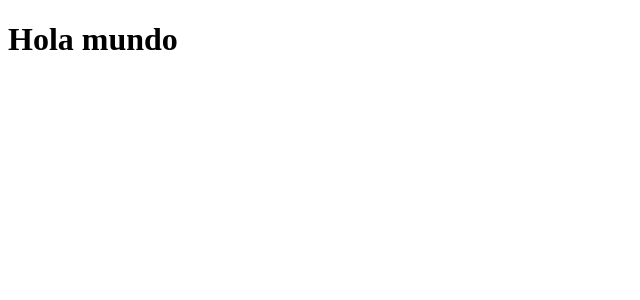
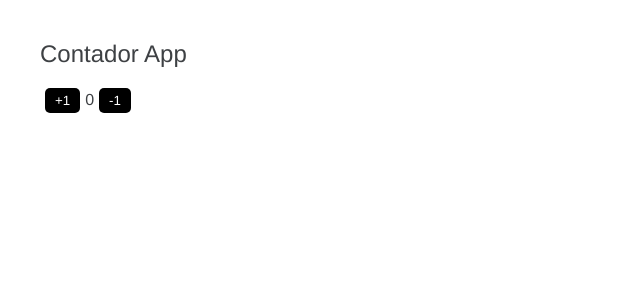
Before and after one commit to SandovalJr/Angular-Certification, an Angular app in the folder angular/01-bases/: page / in a window 1280 px wide. Shown: the top 300 px of the page, without its empty margins (0-640 px from the left). Built offline with nearby package versions, Linux system fonts and the light colour scheme.

Commit message:
easy metodos y clases

```diff
--- a/angular/01-bases/src/app/app.component.html
+++ b/angular/01-bases/src/app/app.component.html
@@ -1 +1,4 @@
-<h1>Hola mundo</h1>
+<h2>{{ titulo }}</h2>
+<button (click)="acumular(1)">+1</button>
+<span>{{ contador }}</span>
+<button (click)="acumular(-1)">-1</button>
--- a/angular/01-bases/src/app/app.component.ts
+++ b/angular/01-bases/src/app/app.component.ts
@@ -3,8 +3,20 @@ import { Component } from '@angular/core';
 @Component({
   selector: 'app-root',
   templateUrl: './app.component.html',
-  styleUrls: ['./app.component.sass']
+  styleUrls: ['./app.component.sass'],
 })
 export class AppComponent {
-  title = 'bases';
+  public titulo: string = 'Contador App';
+  public contador: number = 0;
+
+  acumular(valor: number) {
+    this.contador += valor;
+  }
+  // sumar() {
+  //   this.contador += 1;
+  // }
+
+  // restar() {
+  //   this.contador -= 1;
+  // }
 }
--- a/angular/01-bases/src/styles.sass
+++ b/angular/01-bases/src/styles.sass
@@ -1 +1,31 @@
-/* You can add global styles to this file, and also import other style files */
+*
+    font-family: Helvetica, Arial, sans-serif
+    font-weight: 200
+
+html, body
+    background: white
+    margin: 20px
+    color: #3e4144
+    -webkit-font-smoothing: antialiased
+
+dd
+    font-weight: bold
+
+button
+    background-color: black
+    border-radius: 5px
+    border: 0px
+    color: white
+    cursor: pointer
+    margin-right: 5px
+    margin-left: 5px
+    padding: 5px 10px
+
+button:hover
+    background-color: #3e4144
+
+button:focus
+    outline: none
+
+.p-1
+    padding: 1px
```
